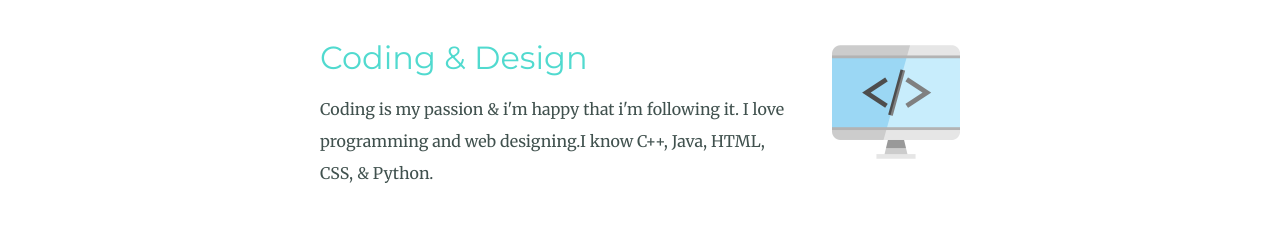
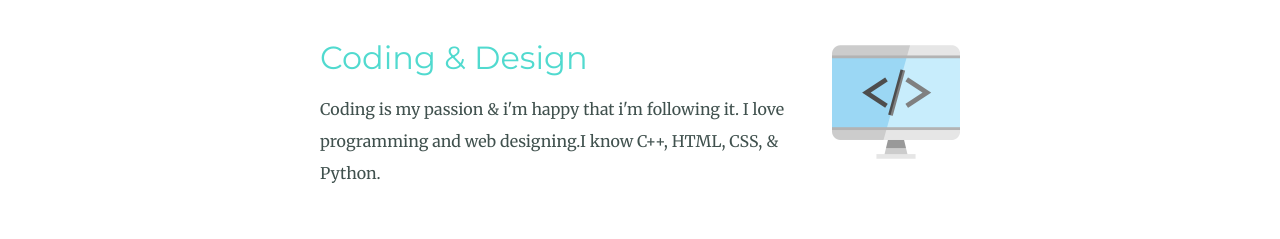
Before and after one commit to Rishabhbafna/cv, a plain HTML site: page index.html in a window 1280 px wide. Shown: the part 1688-1927 px from the top of the page. Drawn offline with Linux system fonts and the light colour scheme.

Commit message:
Update index.html

```diff
--- a/index.html
+++ b/index.html
@@ -39,7 +39,7 @@
       <div class="skill-row">
         <img class="code-img" src="images/coding.png" alt="desktop-image">
         <h3>Coding & Design</h3>
-        <p>Coding is my passion & i'm happy that i'm following it. I love programming and web designing.I know C++, Java, HTML, CSS, & Python. </p>
+        <p>Coding is my passion & i'm happy that i'm following it. I love programming and web designing.I know C++, HTML, CSS, & Python. </p>
       </div>
     </div>
     <hr>
```
